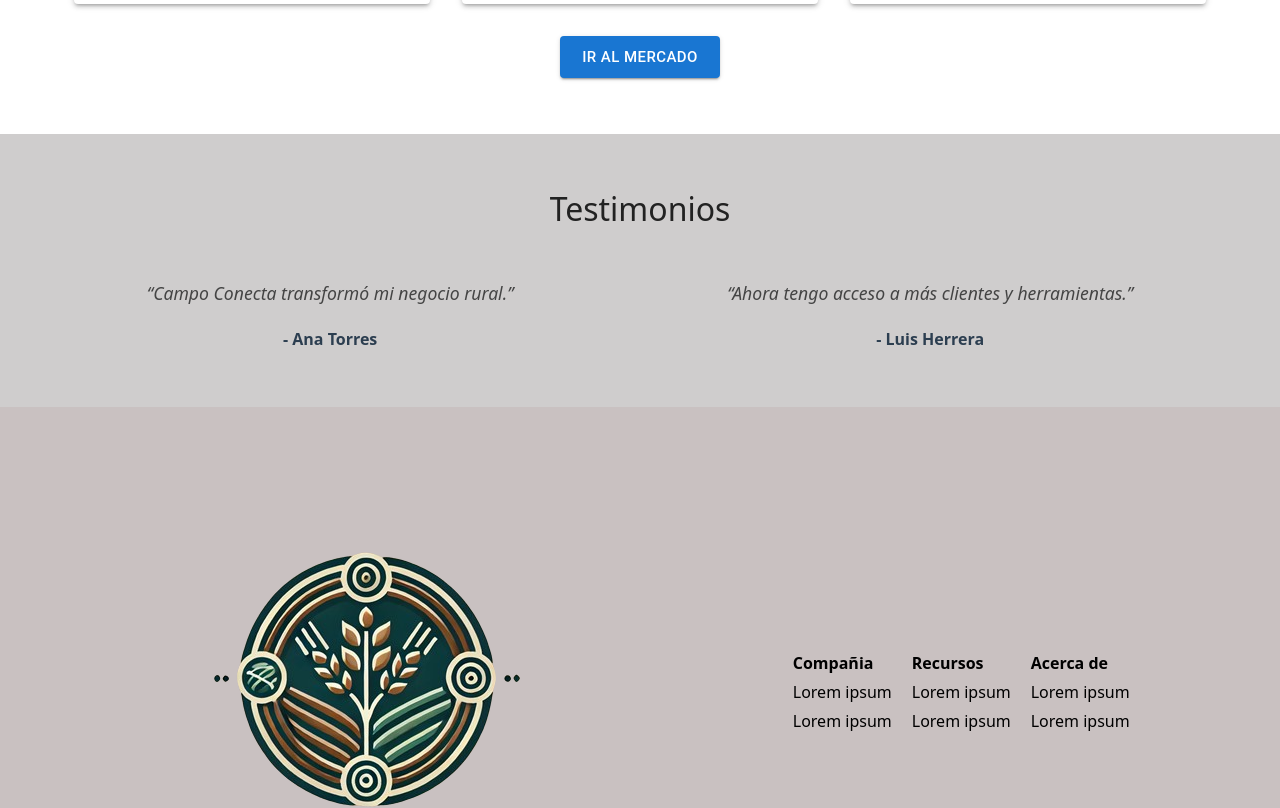
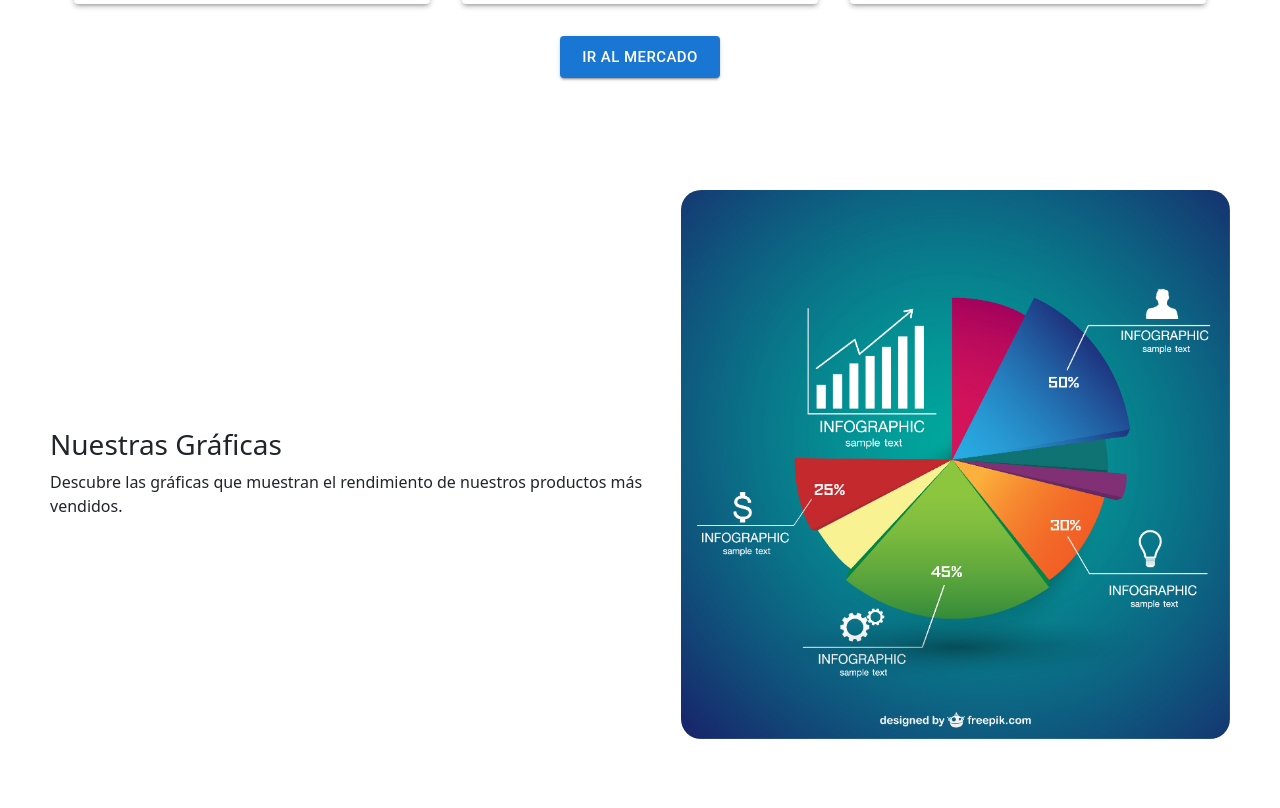
Before and after one commit to Isagc22/RedComunitariaFront, a React (Create React App) app: page / in a window 1280 px wide. Shown: the part 1359-2167 px from the top of the page. Built offline with nearby package versions, Linux system fonts and the light colour scheme; a web font is replaced by a local one.

Commit message:
Nuevo componente de grafica

```diff
--- a/src/components/footer/Footer.css
+++ b/src/components/footer/Footer.css
@@ -30,8 +30,10 @@ ul.footer {
     flex-direction: column;
     gap: 5px;
 }
+
+
 @media (max-width:578px) {
-    .footer-section {
+    .informacion-relevante {
         flex-direction: column;
         align-items: center;
         justify-content: center;
--- /dev/null
+++ b/src/components/graficasProductos/GraficasProductos.css
@@ -0,0 +1,20 @@
+.contenedor.contenedor-grafica{
+    display: flex;
+    justify-content: space-around;
+    align-items: center;
+    gap: 20px;
+}
+
+.imagen-grafica {
+    width: 100%;
+    height: auto;
+    max-width: 600px;
+    border-radius: 20px;
+}
+
+@media (max-width:768px) {
+    .contenedor.contenedor-grafica{
+        flex-direction: column;
+        align-items: center;
+    }
+}
--- /dev/null
+++ b/src/components/graficasProductos/GraficasProductos.jsx
@@ -0,0 +1,24 @@
+import './GraficasProductos.css'
+import GraficaImg from '../../assets/grafica.jpg'
+
+export default function graficasProductos() {
+    return (
+        <>
+            <section className="section-graficas-cc">
+                <div className="contenedor contenedor-grafica">
+                    <div className="contenedor-izq-gra">
+                        <h3>Nuestras Gráficas</h3>
+                        <p>Descubre las gráficas que muestran el rendimiento de nuestros productos más vendidos.</p>
+
+                    </div>
+                    <div className="contenedor-der-gra">
+                        <figure>
+                            <img className='imagen-grafica' src={GraficaImg} alt="" />
+                        </figure>
+                    </div>
+                </div>
+            </section>
+
+        </>
+    )
+}
--- a/src/pages/HomePage.jsx
+++ b/src/pages/HomePage.jsx
@@ -5,7 +5,7 @@ import LandingSection from "../components/mainSections/LandingSection";
 import FooterPage from "../components/footer/Footer"
 import ContentSection from "../components/mainSections/ContentSection";
 import TestimonialSection from "../components/mainSections/TestimonialSection";
-
+import GraficaImg from '../components/graficasProductos/GraficasProductos'
 
 
 // Página principal de la aplicación
@@ -36,14 +36,14 @@ const HomePage = ({ isLoggedIn }) => {
         text="Los campesinos publican sus productos, los compradores los descubren y pueden contactarlos directamente."
         showButton={true}
       /> */}
-
+      <GraficaImg />
       <TestimonialSection
         title="Testimonios"
         text="Esto es un testimonio real de nuestros usuarios satisfechos."
         showButton={false}
       />
 
-      <FooterPage/>
+      <FooterPage />
     </div>
   );
 };
```
Also changed, not shown: src/assets/grafica.jpg (added).
